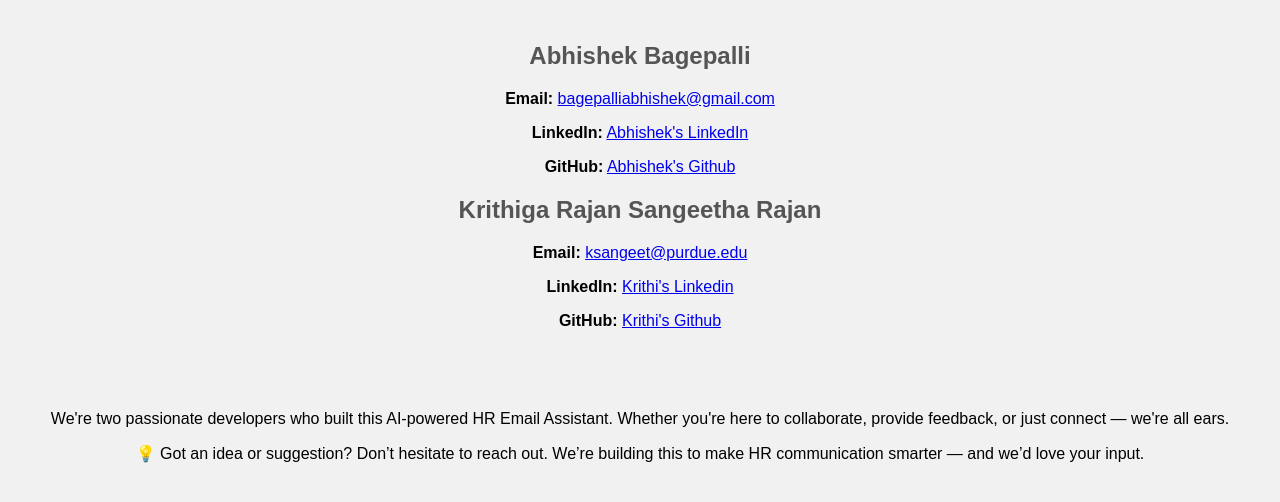
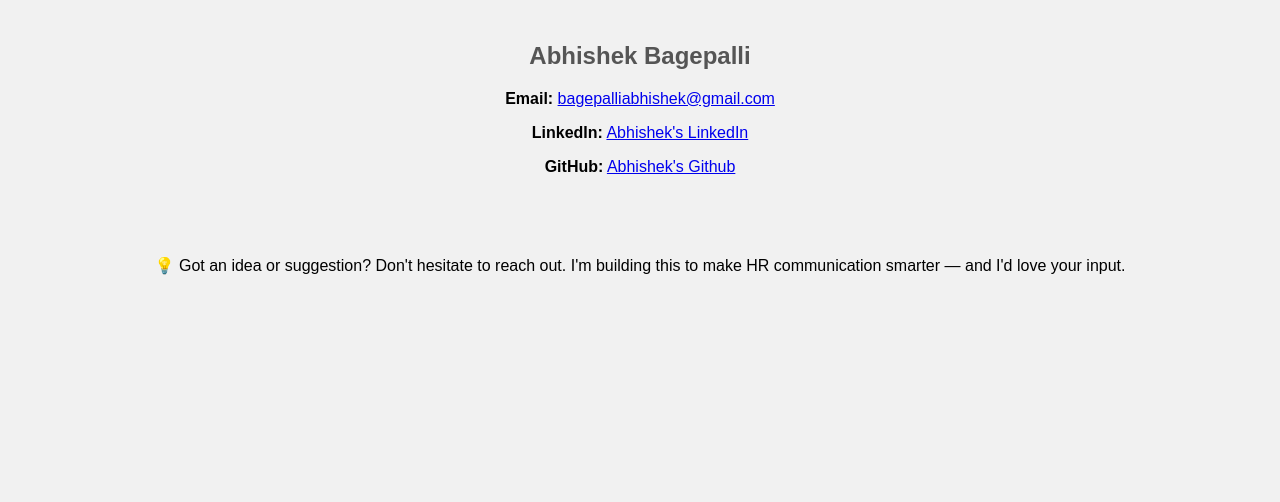
Before and after one commit to abhishek-bagepalli/H-AI-R, a Flask app: page /contact in a window 1280 px wide. Shown: the part 173-675 px from the top of the page. Run offline with Flask 3, Linux system fonts and the light colour scheme.

Commit message:
updated contact page to remove krithi

```diff
--- a/templates/contact.html
+++ b/templates/contact.html
@@ -17,20 +17,15 @@
       <div class="member">
         <h2>Abhishek Bagepalli</h2>
         <p><strong>Email:</strong> <a href="mailto:bagepalliabhishek@gmail.com">bagepalliabhishek@gmail.com</a></p>
-        <p><strong>LinkedIn:</strong> <a href="https://www.linkedin.com/in/abhishek-bagepalli/" target="_blank">Abhishek's LinkedIn</a></p>
-        <p><strong>GitHub:</strong> <a href="https://github.com/krithikaa26/hr-ai-agent/tree/abhishek" target="_blank">Abhishek's Github</a></p>
+        <p><strong>LinkedIn:</strong> <a href="https://www.linkedin.com/in/abhishek-bagepalli/" target="_blank" rel="noopener">Abhishek's LinkedIn</a></p>
+        <p><strong>GitHub:</strong> <a href="https://github.com/krithikaa26/hr-ai-agent/tree/abhishek" target="_blank" rel="noopener">Abhishek's Github</a></p>
       </div>
 
-      <div class="member">
-        <h2>Krithiga Rajan Sangeetha Rajan</h2>
-        <p><strong>Email:</strong> <a href="mailto:ksangeet@purdue.edu">ksangeet@purdue.edu</a></p>
-        <p><strong>LinkedIn:</strong> <a href="https://www.linkedin.com/in/krithiga-rajan/" target="_blank">Krithi's Linkedin</a></p>
-        <p><strong>GitHub:</strong> <a href="https://github.com/krithikaa26/hr-ai-agent/tree/abhishek" target="_blank">Krithi's Github</a></p>
-      </div>
+
     </div>
-    <p style="text-align: center;">We're two passionate developers who built this AI-powered HR Email Assistant. Whether you're here to collaborate, provide feedback, or just connect — we're all ears.</p>
+    <!-- <p style="text-align: center;">We're two passionate developers who built this AI-powered HR Email Assistant. Whether you're here to collaborate, provide feedback, or just connect — we're all ears.</p> -->
     <div class="footer-message" style="text-align: center;">
-      <p>💡 Got an idea or suggestion? Don’t hesitate to reach out. We’re building this to make HR communication smarter — and we’d love your input.</p>
+      <p>💡 Got an idea or suggestion? Don't hesitate to reach out. I'm building this to make HR communication smarter — and I'd love your input.</p>
     </div>
   </div>
 </body>
```
